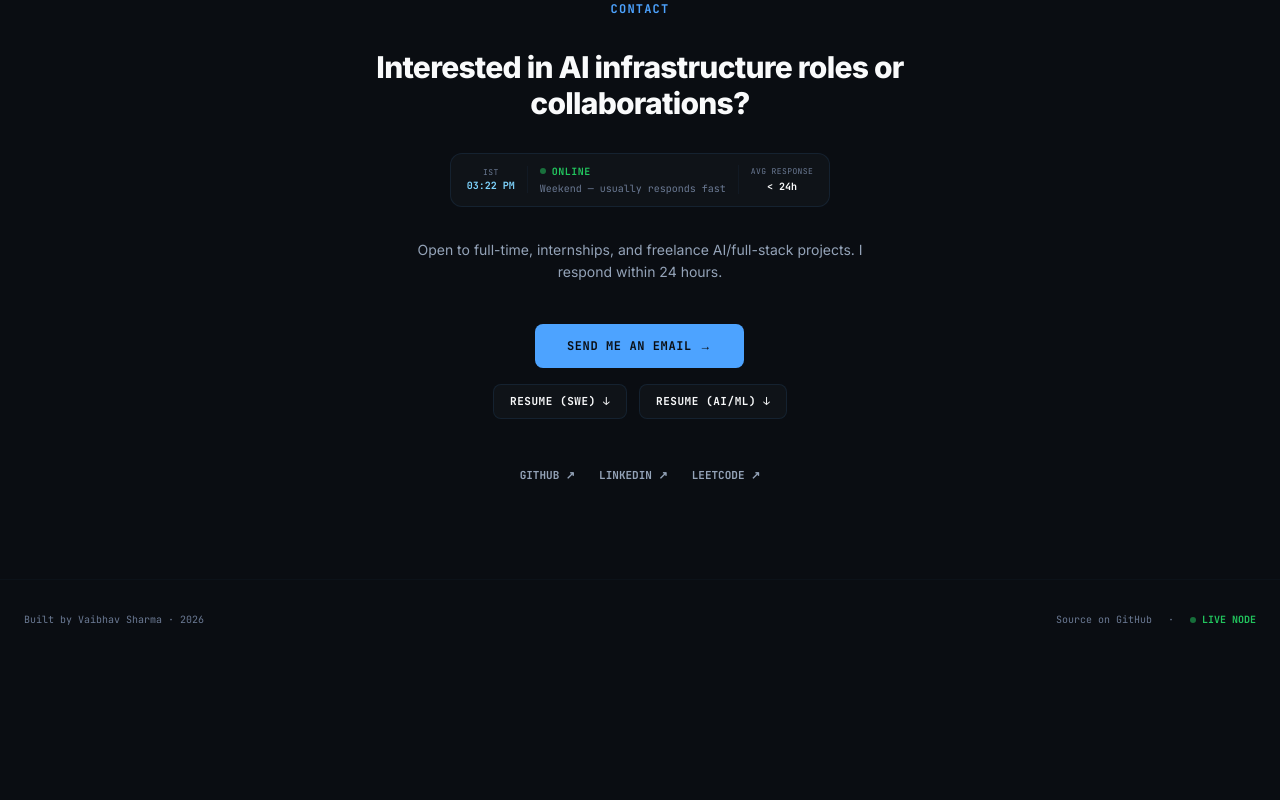
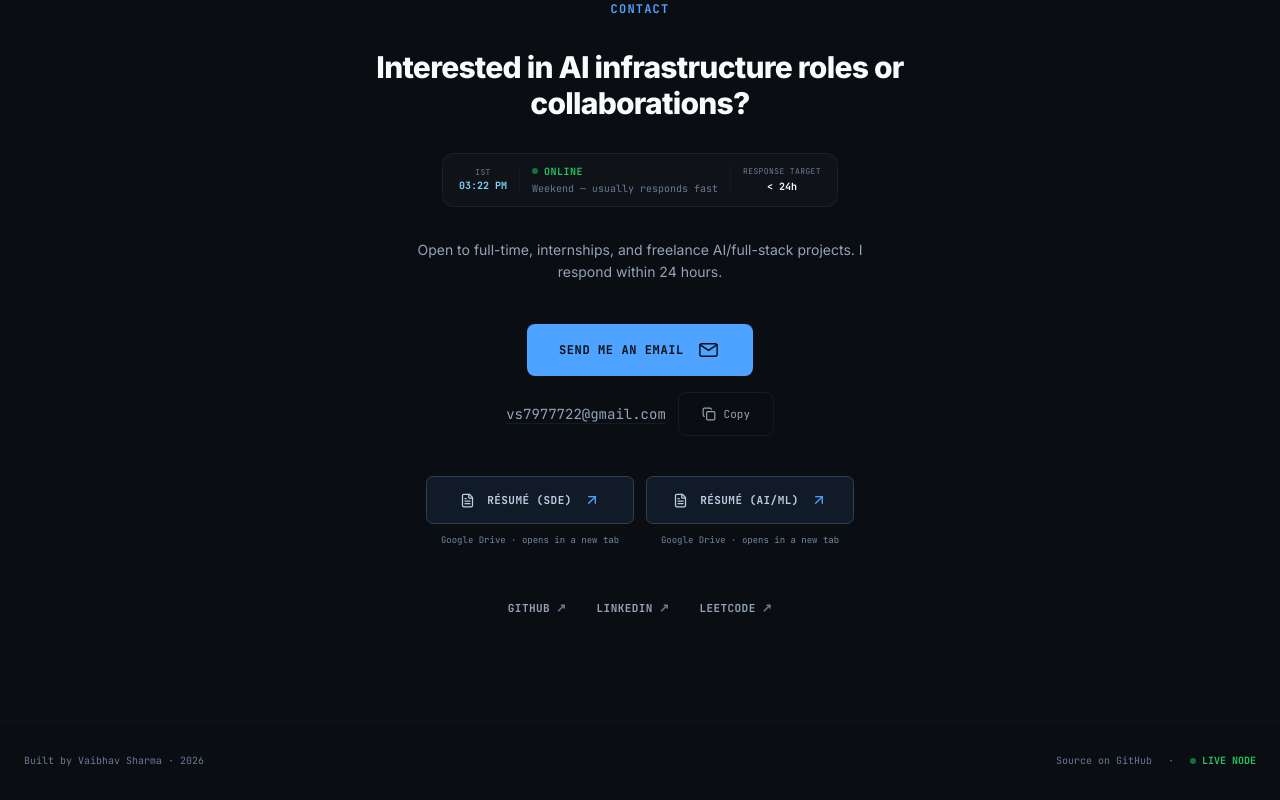
Before and after one commit to vaibhav7506/Portfolio, a Next.js app: page / in a window 1280 px wide. Shown: the part 7657-8457 px from the top of the page. Before the commit the page ends 8316 px from the top, so only its background shows below. Built offline with nearby package versions, Linux system fonts and the light colour scheme.

Commit message:
fix(contact): simplify outreach and remember hiring prompt dismissal
Wire the contact controls into the page and open both resume versions in Drive instead of downloading them. Persist hiring prompt dismissal and render local availability time without a hydration mismatch.

```diff
--- a/src/components/sections/ContactSection.tsx
+++ b/src/components/sections/ContactSection.tsx
@@ -1,10 +1,13 @@
 "use client"
 import { AvailabilityWidget } from "@/components/ui/AvailabilityWidget"
-import { MagneticButton } from "@/components/ui/MagneticButton"
+import { EmailContactButton } from "@/components/ui/EmailContactButton"
+import { ResumeViewLink } from "@/components/ui/ResumeViewLink"
+import { SocialLinks } from "@/components/ui/SocialLinks"
+import { CopyEmail } from "@/components/ui/CopyEmail"
 
 export function ContactSection() {
   return (
-    <section className="w-full border-t border-border/50 bg-[#0A0D12]">
+    <section id="contact" className="w-full scroll-mt-28 border-t border-border/50 bg-[#0A0D12]">
       {/* Contact Content Container */}
       <div className="max-w-7xl mx-auto px-6 py-16 md:py-24 flex flex-col items-center text-center space-y-8">
         <span className="font-mono text-xs font-bold text-accent tracking-widest uppercase">
@@ -20,70 +23,16 @@ export function ContactSection() {
 
         {/* Call to action */}
          <div className="pt-2 flex flex-col items-center gap-4">
-          <MagneticButton
-            href="https://mail.google.com/mail/?view=cm&to=vs7977722@gmail.com&subject=Opportunity%20via%20Portfolio&body=Hi%20Vaibhav%2C"
-            target="_blank"
-            strength={20}
-            radius={90}
-            className="inline-flex items-center justify-center px-8 py-3.5 font-mono text-xs font-bold tracking-wider rounded-md bg-accent text-bg hover:bg-accent/90 hover:scale-[1.02] active:scale-[0.98] transition-all duration-150"
-          >
-            SEND ME AN EMAIL →
-          </MagneticButton>
-           <div className="flex items-center gap-3 font-mono text-[11px]">
-            <div>
-            <MagneticButton
-              href="/Vaibhav_resume.pdf"
-              target="_blank"
-              rel="noopener noreferrer"
-              strength={12}
-              radius={60}
-              className="inline-flex items-center gap-1.5 px-4 py-2 rounded-md border border-border bg-surface hover:bg-hover hover:text-accent hover:border-accent/40 transition-all duration-150 font-bold tracking-wider"
-            >
-              RESUME (SWE) ↓
-            </MagneticButton>
-            </div>
-             <div>
-            <MagneticButton
-              href="/Vaibhav_AIML_resume.pdf"
-              target="_blank"
-              rel="noopener noreferrer"
-              strength={12}
-              radius={60}
-              className="inline-flex items-center gap-1.5 px-4 py-2 rounded-md border border-border bg-surface hover:bg-hover hover:text-accent hover:border-accent/40 transition-all duration-150 font-bold tracking-wider"
-            >
-              RESUME (AI/ML) ↓
-            </MagneticButton>
-            </div>
+          <EmailContactButton />
+          <CopyEmail />
+           <div id="resume" className="flex flex-wrap justify-center items-start gap-3 scroll-mt-28">
+            <ResumeViewLink kind="sde" />
+            <ResumeViewLink kind="aiml" />
           </div>
         </div>
 
         {/* Socials */}
-        <div className="flex gap-6 font-mono text-[11px] font-bold text-text-2 pt-4">
-          <a
-            href="https://github.com/vaibhav7506"
-            target="_blank"
-            rel="noopener noreferrer"
-            className="hover:text-accent transition-colors duration-150"
-          >
-            GITHUB ↗
-          </a>
-          <a
-            href="https://www.linkedin.com/in/vaibhav-sharma-996aa8249/" // Placeholder Link, standard format
-            target="_blank"
-            rel="noopener noreferrer"
-            className="hover:text-accent transition-colors duration-150"
-          >
-            LINKEDIN ↗
-          </a>
-          <a
-            href="https://leetcode.com/u/vaibhav7506/" // Placeholder Link, standard format
-            target="_blank"
-            rel="noopener noreferrer"
-            className="hover:text-accent transition-colors duration-150"
-          >
-            LEETCODE ↗
-          </a>
-        </div>
+        <SocialLinks />
       </div>
 
       {/* Global Footer */}
--- a/src/components/ui/AvailabilityWidget.tsx
+++ b/src/components/ui/AvailabilityWidget.tsx
@@ -1,22 +1,30 @@
 "use client"
 
-import { useEffect, useState } from "react"
+import { useSyncExternalStore } from "react"
 
-function getISTStatus() {
-  // IST = UTC+5:30
-  const now = new Date()
-  const utc = now.getTime() + now.getTimezoneOffset() * 60000
-  const ist = new Date(utc + 5.5 * 3600000)
-  const hour = ist.getHours()
-  const day = ist.getDay() // 0=Sun, 6=Sat
+const subscribeClock = (notify: () => void) => {
+  const interval = setInterval(notify, 1000)
+  return () => clearInterval(interval)
+}
+const getClockSnapshot = () => Math.floor(Date.now() / 60000)
+const getServerClockSnapshot = () => null
 
-  const timeStr = ist.toLocaleTimeString("en-IN", {
+function getISTStatus(timestamp: number) {
+  const now = new Date(timestamp)
+  const parts = new Intl.DateTimeFormat("en-IN", {
+    timeZone: "Asia/Kolkata", weekday: "short", hour: "2-digit", hourCycle: "h23",
+  }).formatToParts(now)
+  const hour = Number(parts.find((part) => part.type === "hour")?.value)
+  const day = parts.find((part) => part.type === "weekday")?.value
+
+  const timeStr = now.toLocaleTimeString("en-IN", {
+    timeZone: "Asia/Kolkata",
     hour: "2-digit",
     minute: "2-digit",
     hour12: true,
   }).toUpperCase()
 
-  if (day === 0 || day === 6) {
+  if (day === "Sun" || day === "Sat") {
     return { status: "ONLINE", label: "Weekend — usually responds fast", color: "success", time: timeStr }
   }
   if (hour >= 9 && hour < 23) {
@@ -26,19 +34,16 @@ function getISTStatus() {
 }
 
 export function AvailabilityWidget() {
-  const [data, setData] = useState(getISTStatus)
-
-  useEffect(() => {
-    const interval = setInterval(() => setData(getISTStatus()), 60000)
-    return () => clearInterval(interval)
-  }, [])
+  // A stable server snapshot avoids time mismatches during hydration and cached navigation.
+  const minute = useSyncExternalStore<number | null>(subscribeClock, getClockSnapshot, getServerClockSnapshot)
+  const data = minute === null ? null : getISTStatus(minute * 60000)
 
   return (
     <div className="inline-flex items-center gap-3 px-4 py-2.5 rounded-lg border border-border bg-surface font-mono text-[10px]">
       {/* Clock */}
       <div className="flex flex-col items-center border-r border-border/50 pr-3">
         <span className="text-text-3 uppercase tracking-wider text-[8px]">IST</span>
-        <span className="text-text-mono font-bold">{data.time}</span>
+        <span className="text-text-mono font-bold">{data?.time ?? "—:—"}</span>
       </div>
 
       {/* Status */}
@@ -46,19 +51,19 @@ export function AvailabilityWidget() {
         <div className="flex items-center gap-1.5">
           <span
             className={`w-1.5 h-1.5 rounded-full ${
-              data.color === "success" ? "bg-success animate-pulse" : "bg-warning animate-pulse"
+              data === null ? "bg-text-3" : data.color === "success" ? "bg-success animate-pulse" : "bg-warning animate-pulse"
             }`}
           />
-          <span className={`font-bold tracking-wider ${data.color === "success" ? "text-success" : "text-warning"}`}>
-            {data.status}
+          <span className={`font-bold tracking-wider ${data === null ? "text-text-3" : data.color === "success" ? "text-success" : "text-warning"}`}>
+            {data?.status ?? "—"}
           </span>
         </div>
-        <span className="text-text-3">{data.label}</span>
+        <span className="text-text-3">{data?.label ?? "Checking local time…"}</span>
       </div>
 
       {/* Response time */}
       <div className="border-l border-border/50 pl-3 flex flex-col gap-0.5">
-        <span className="text-text-3 text-[8px] uppercase tracking-wider">Avg response</span>
+        <span className="text-text-3 text-[8px] uppercase tracking-wider">Response target</span>
         <span className="text-text font-bold">&lt; 24h</span>
       </div>
     </div>
--- a/src/components/ui/RecruiterNudge.tsx
+++ b/src/components/ui/RecruiterNudge.tsx
@@ -1,11 +1,21 @@
 "use client"
 
 import { useEffect, useState } from "react"
+
+const dismissalKey = "portfolio:hiring-prompt-dismissed"
+let dismissedForSession = false
 
 export function RecruiterNudge() {
   const [phase, setPhase] = useState<"hidden" | "nudge" | "cta" | "dismissed">("hidden")
 
   useEffect(() => {
+    if (dismissedForSession) return
+    try {
+      if (localStorage.getItem(dismissalKey) === "true") return
+    } catch {
+      // Keep dismissal in memory when browser storage is unavailable.
+    }
+
     const t1 = setTimeout(() => {
       setPhase((p) => p === "hidden" ? "nudge" : p)
     }, 10000)
@@ -14,23 +24,28 @@ export function RecruiterNudge() {
       setPhase((p) => p === "nudge" ? "cta" : p)
     }, 15000)
 
-    return () => { clearTimeout(t1); clearTimeout(t2) }
+    const onStorage = (event: StorageEvent) => {
+      if (event.key === dismissalKey && event.newValue === "true") {
+        dismissedForSession = true
+        setPhase("dismissed")
+        clearTimeout(t1)
+        clearTimeout(t2)
+      }
+    }
+    window.addEventListener("storage", onStorage)
+    return () => { clearTimeout(t1); clearTimeout(t2); window.removeEventListener("storage", onStorage) }
   }, [])
 
-   useEffect(() => {
-    if (phase !== "dismissed") return
-
-    const loop = setTimeout(() => {
-      setPhase("cta")
-    }, 90000)
-
-    return () => clearTimeout(loop)
-  }, [phase])
+  const dismiss = () => {
+    dismissedForSession = true
+    try { localStorage.setItem(dismissalKey, "true") } catch { /* In-memory dismissal remains active. */ }
+    setPhase("dismissed")
+  }
 
   if (phase === "hidden" || phase === "dismissed") return null
 
   return (
-    <div className="fixed bottom-6 left-4 right-4 md:left-1/2 md:right-auto md:-translate-x-1/2 z-[120] pointer-events-none flex flex-col items-center gap-2 nudge-enter">
+    <div role="region" aria-label="Portfolio hiring prompt" className="fixed bottom-24 md:bottom-6 left-4 right-4 md:left-1/2 md:right-auto md:-translate-x-1/2 z-[120] pointer-events-none flex flex-col items-center gap-2 nudge-enter">
       <div
         className={`pointer-events-auto flex items-center gap-3 px-4 py-3 rounded-xl border font-mono text-xs shadow-2xl backdrop-blur-md transition-all duration-500 w-full md:w-auto justify-between md:justify-start ${
           phase === "cta"
@@ -45,13 +60,13 @@ export function RecruiterNudge() {
             <button
               onClick={() => {
                 document.getElementById("work")?.scrollIntoView({ behavior: "smooth" })
-                setPhase("dismissed")
+                dismiss()
               }}
               className="text-accent hover:text-accent/80 font-bold cursor-pointer shrink-0"
             >
               VIEW →
             </button>
-            <button onClick={() => setPhase("dismissed")} className="text-text-3 hover:text-text cursor-pointer ml-1 shrink-0">✕</button>
+            <button type="button" aria-label="Dismiss hiring prompt" onClick={dismiss} className="text-text-3 hover:text-text cursor-pointer ml-1 shrink-0 p-2">✕</button>
           </>
         )}
         {phase === "cta" && (
@@ -63,12 +78,12 @@ export function RecruiterNudge() {
              target="_blank"
              rel="noopener noreferrer"
              className="px-3 py-1 rounded-md bg-accent text-bg font-bold hover:bg-accent/90 transition-colors cursor-pointer shrink-0"
-             onClick={() => setPhase("dismissed")}
+             onClick={dismiss}
 >
   HIRE ME →
 </a>
 
-            <button onClick={() => setPhase("dismissed")} className="text-text-3 hover:text-text cursor-pointer shrink-0">✕</button>
+            <button type="button" aria-label="Dismiss hiring prompt" onClick={dismiss} className="text-text-3 hover:text-text cursor-pointer shrink-0 p-2">✕</button>
           </>
         )}
       </div>
```
